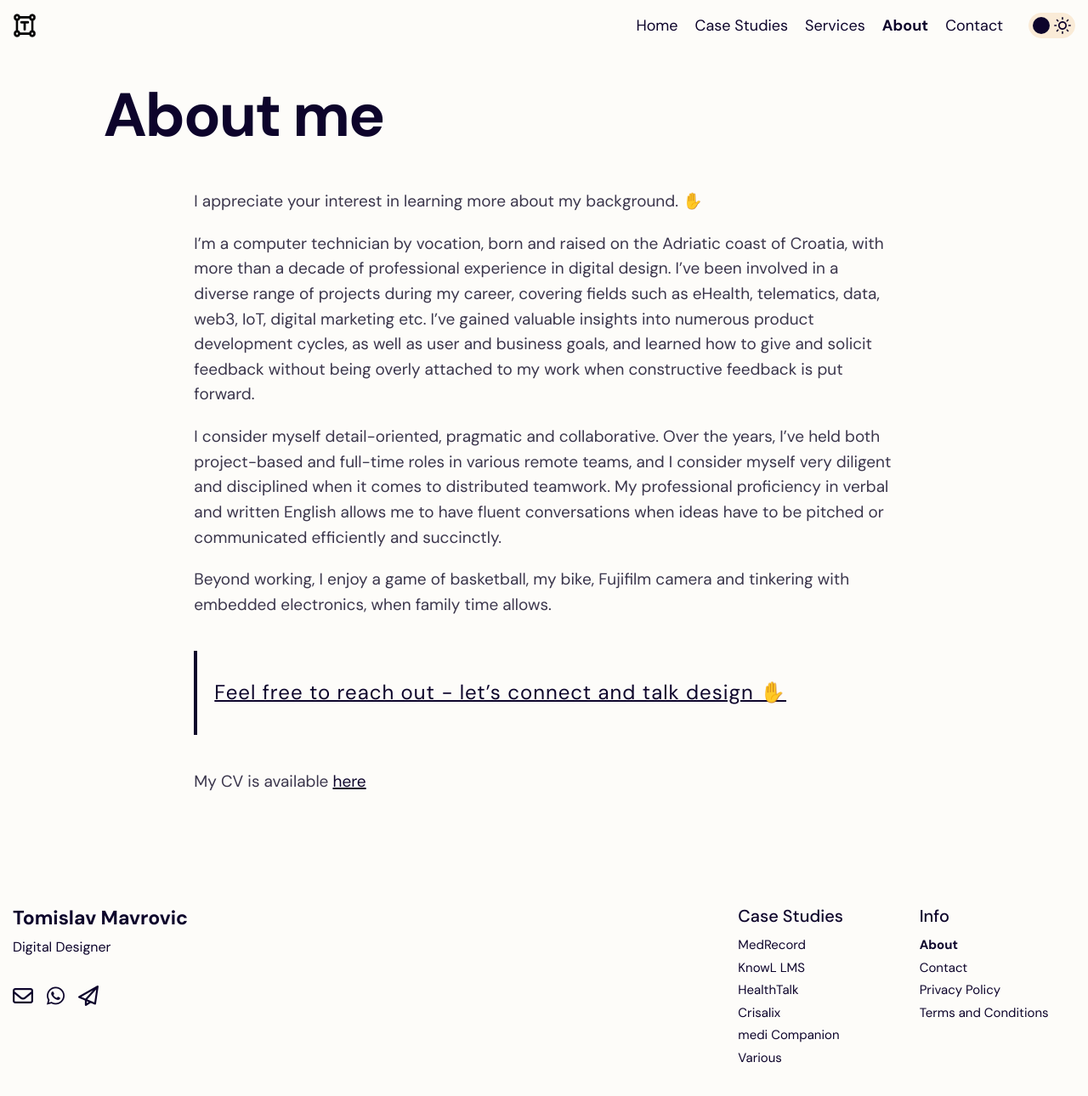
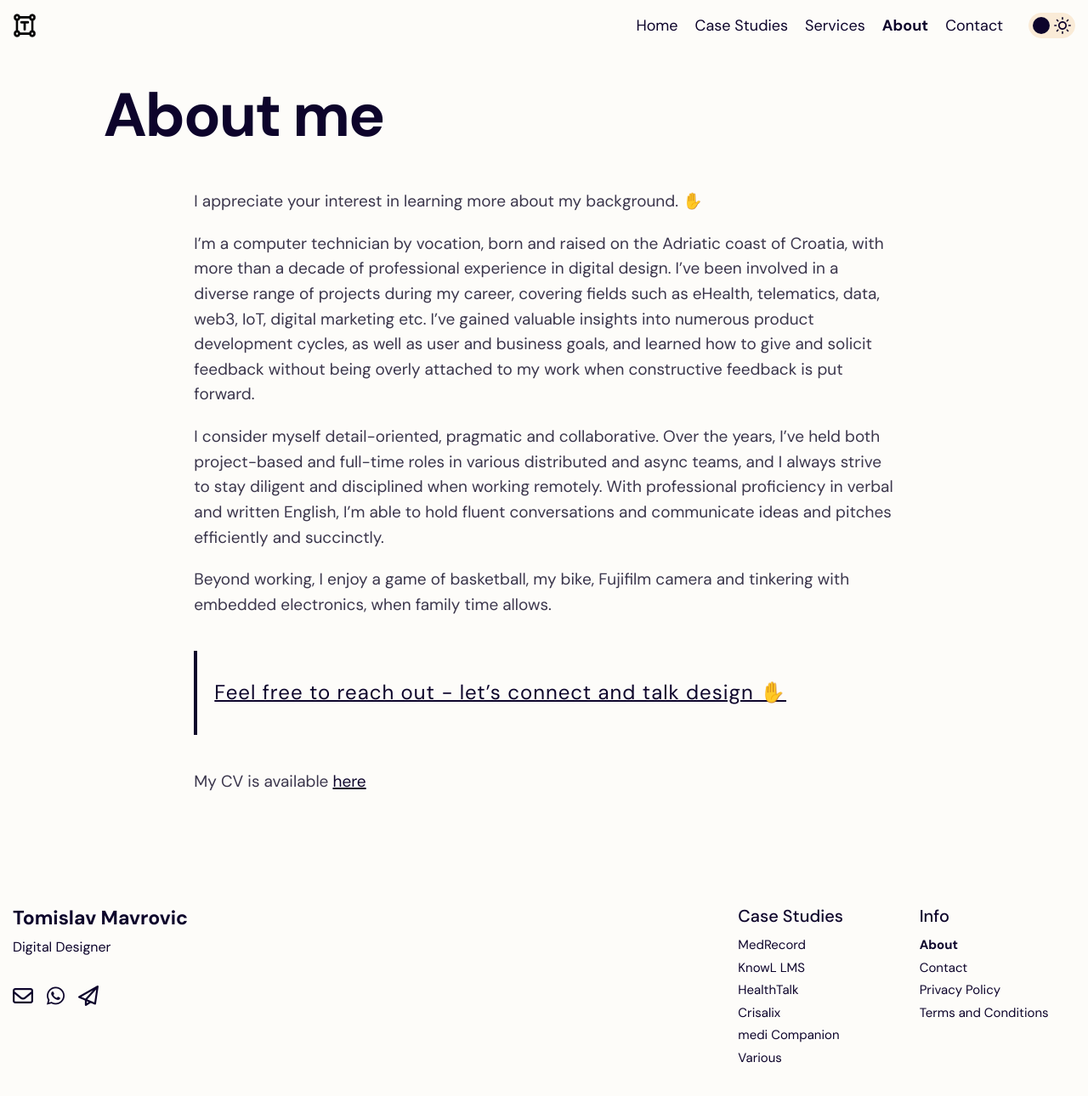
Before and after one commit to tmuxweb/tarheel, a Jekyll site: the page built from pages/about.md, in a window 1280 px wide and 1308 px high. Shown: the top 1290 px of the window at 85% size. Built offline with Jekyll 4.4.1, drawn with Linux system fonts in a browser that asks for light colours.

Commit message:
ab srv fix

```diff
--- a/pages/about.md
+++ b/pages/about.md
@@ -10,7 +10,7 @@ I appreciate your interest in learning more about my background. ✋
 
 I'm a computer technician by vocation, born and raised on the Adriatic coast of Croatia, with more than a decade of professional experience in digital design. I've been involved in a diverse range of projects during my career, covering fields such as eHealth, telematics, data, web3, IoT, digital marketing etc. I've gained valuable insights into numerous product development cycles, as well as user and business goals, and learned how to give and solicit feedback without being overly attached to my work when constructive feedback is put forward.
 
-I consider myself detail-oriented, pragmatic and collaborative. Over the years, I've held both project-based and full-time roles in various remote teams, and I consider myself very diligent and disciplined when it comes to distributed teamwork. My professional proficiency in verbal and written English allows me to have fluent conversations when ideas have to be pitched or communicated efficiently and succinctly.
+I consider myself detail-oriented, pragmatic and collaborative. Over the years, I've held both project-based and full-time roles in various distributed and async teams, and I always strive to stay diligent and disciplined when working remotely. With professional proficiency in verbal and written English, I'm able to hold fluent conversations and communicate ideas and pitches efficiently and succinctly.
 
 Beyond working, I enjoy a game of basketball, my bike, Fujifilm camera and tinkering with embedded electronics, when family time allows.
 
```
Also changed, not shown: pages/services.md (+1 -1 lines).
